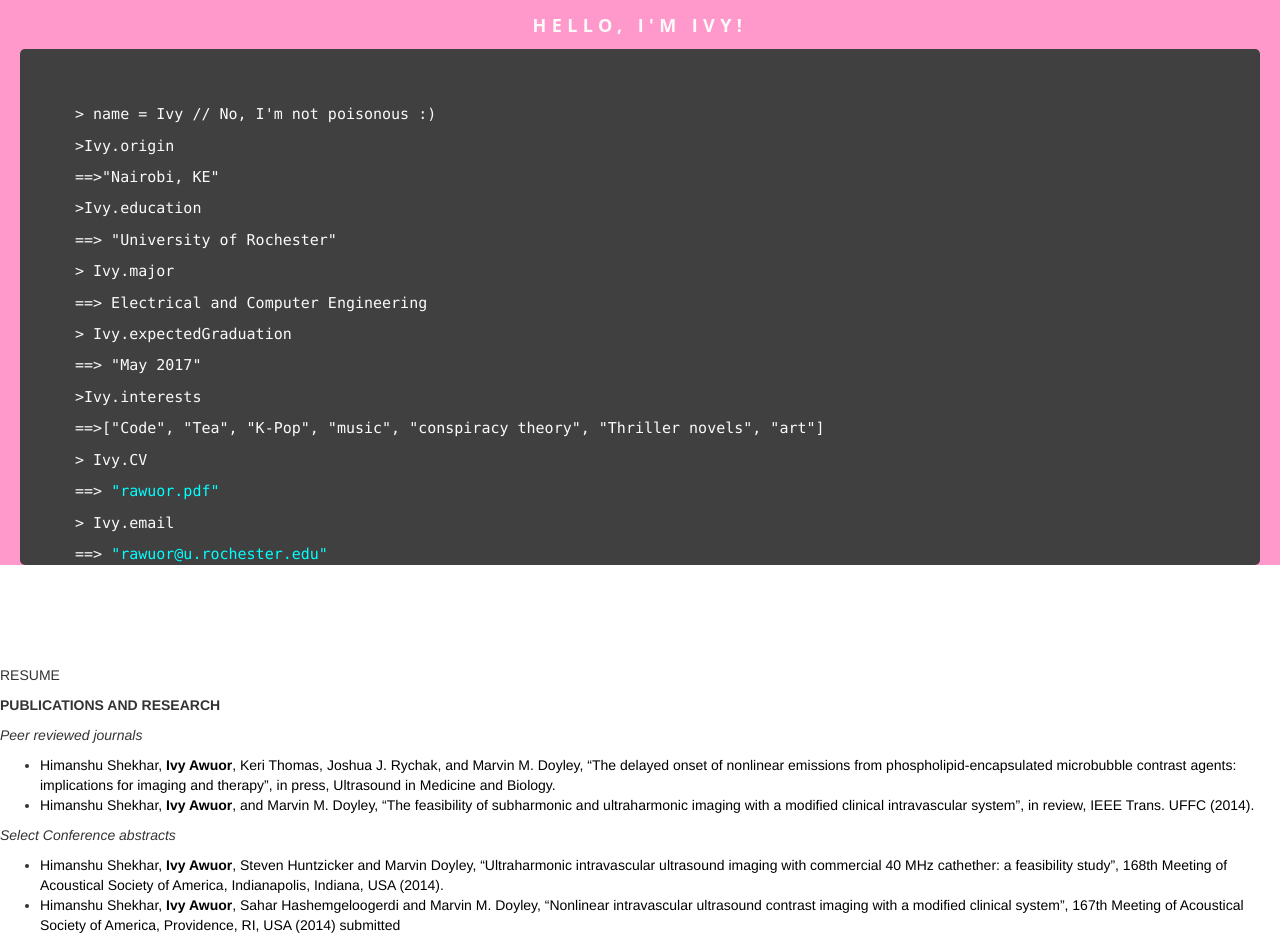
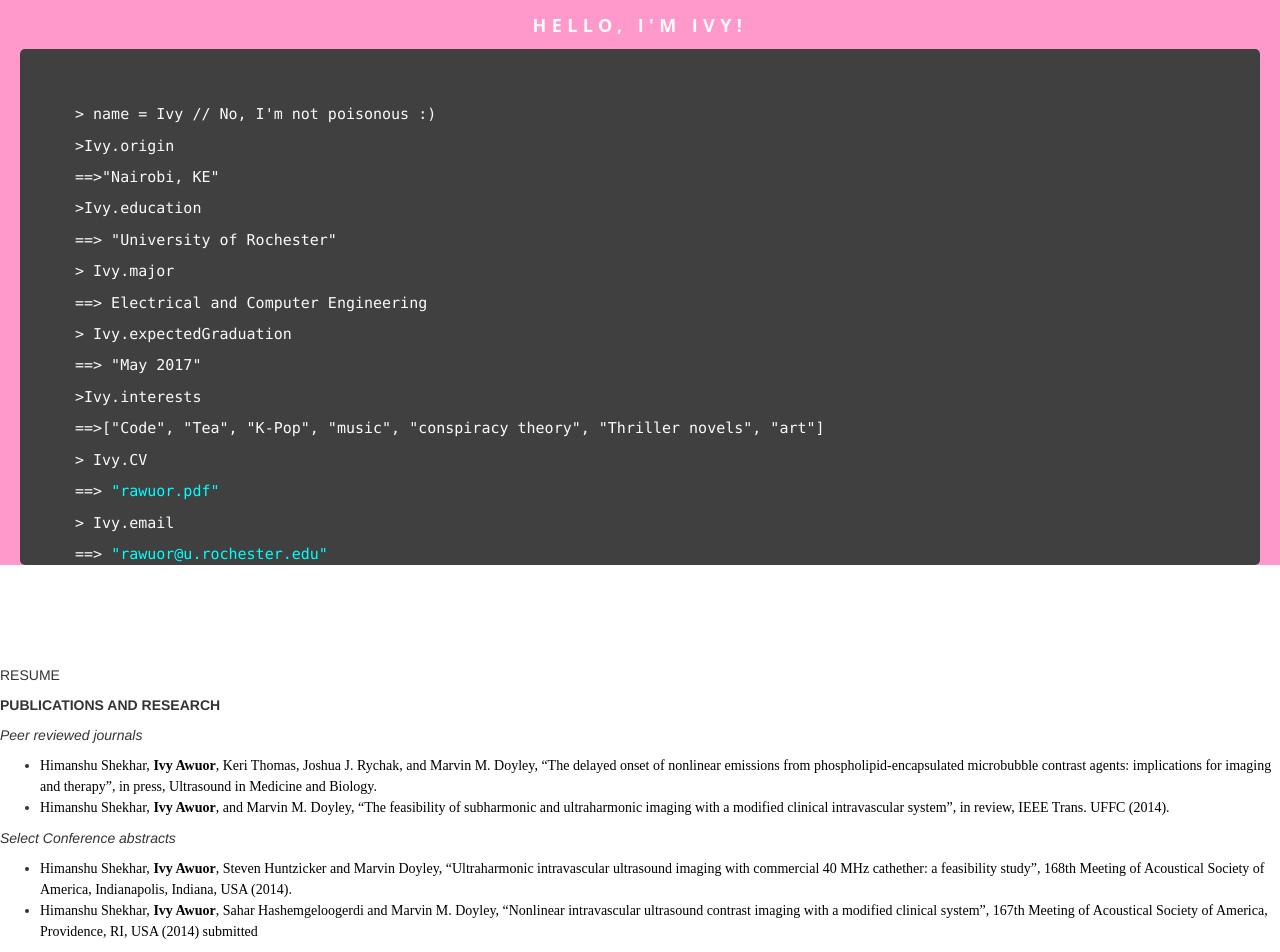
Before and after one commit to rawuor/rawuor.github.io, a Jekyll site: the page index.html, which Jekyll copies as it is, in a window 1280 px wide. Shown: the part 533-1485 px from the top of the page. Built offline with Jekyll 4.4.1, drawn with Linux system fonts in a browser that asks for light colours; nearby versions of some CDN libraries.

Commit message:
Update font family

```diff
--- a/css/default.css
+++ b/css/default.css
@@ -95,6 +95,7 @@
 .research a{
   text-decoration:none;
   color:black;
+  font-family:"Times New Roman", "Times", "Serif";
 }
 
 .research a:hoover{
```
